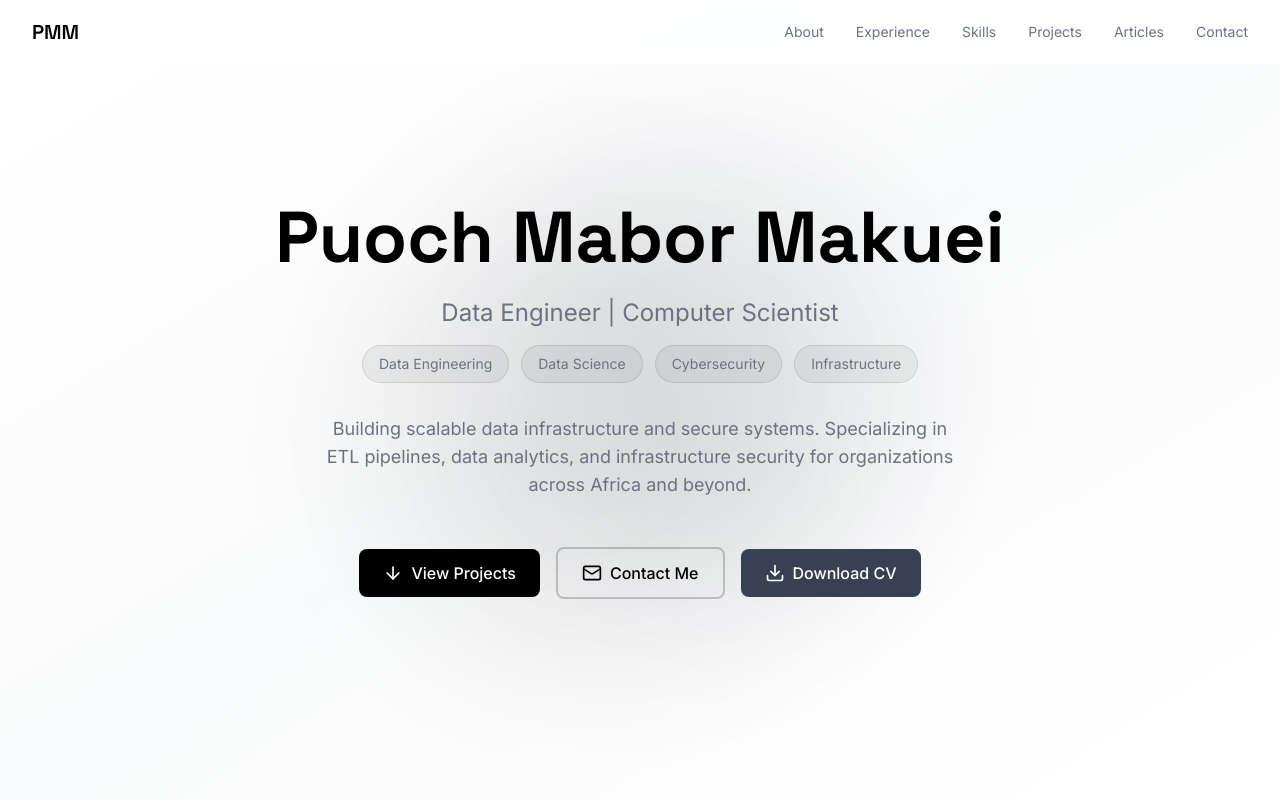
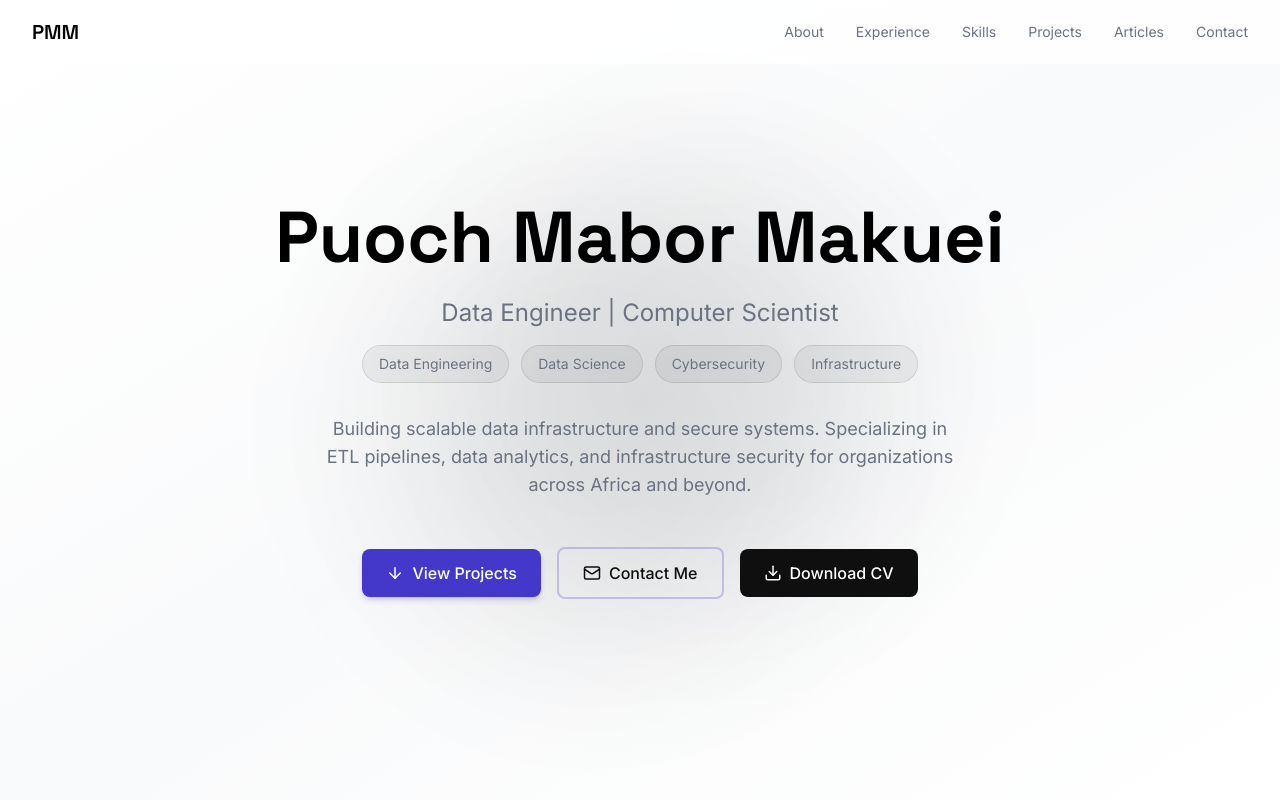
Before and after one commit to puoch1of1/PORTFOLIO-, a React (Vite) app: page / in a window 1280 px wide. Shown: the top 800 px of the page. Built offline with nearby package versions, Linux system fonts and the light colour scheme.

Commit message:
Refactor Button component styles: update base styles and variants for improved design consistency

```diff
--- a/src/components/Button.tsx
+++ b/src/components/Button.tsx
@@ -21,23 +21,23 @@ export default function Button({
   target,
 }: ButtonProps) {
   const baseStyles =
-    'inline-flex items-center justify-center gap-2 px-6 py-3 rounded-lg font-medium transition-all duration-300 focus:outline-none focus:ring-2 focus:ring-offset-2 focus:ring-offset-white';
+    'inline-flex items-center justify-center gap-2 px-6 py-3 rounded-lg font-medium transition-all duration-300 focus:outline-none focus:ring-2 focus:ring-offset-2 focus:ring-offset-warm-50 text-sm sm:text-base';
 
   const variants = {
     primary:
-      'bg-black text-white hover:bg-gray-800 focus:ring-black',
+      'bg-accent text-white hover:bg-accent-deep shadow-md shadow-accent/20 hover:shadow-lg hover:shadow-accent/30 focus:ring-accent',
     secondary:
-      'bg-gray-700 text-white hover:bg-gray-600 focus:ring-gray-700',
+      'bg-primary-dark text-white hover:bg-primary-charcoal focus:ring-primary-dark',
     outline:
-      'border-2 border-black/20 text-black hover:border-black hover:bg-black hover:text-white focus:ring-black',
+      'border-2 border-accent/25 text-primary-dark hover:border-accent hover:bg-accent hover:text-white focus:ring-accent',
   };
 
   const Component = href ? 'a' : 'button';
 
   return (
     <motion.div
-      whileHover={{ scale: 1.05 }}
-      whileTap={{ scale: 0.95 }}
+      whileHover={{ scale: 1.03 }}
+      whileTap={{ scale: 0.97 }}
       className={className}
     >
       <Component
@@ -47,7 +47,7 @@ export default function Button({
         rel={target === '_blank' ? 'noopener noreferrer' : undefined}
         className={`${baseStyles} ${variants[variant]}`}
       >
-        {Icon && <Icon size={20} />}
+        {Icon && <Icon size={18} />}
         {children}
       </Component>
     </motion.div>
```
